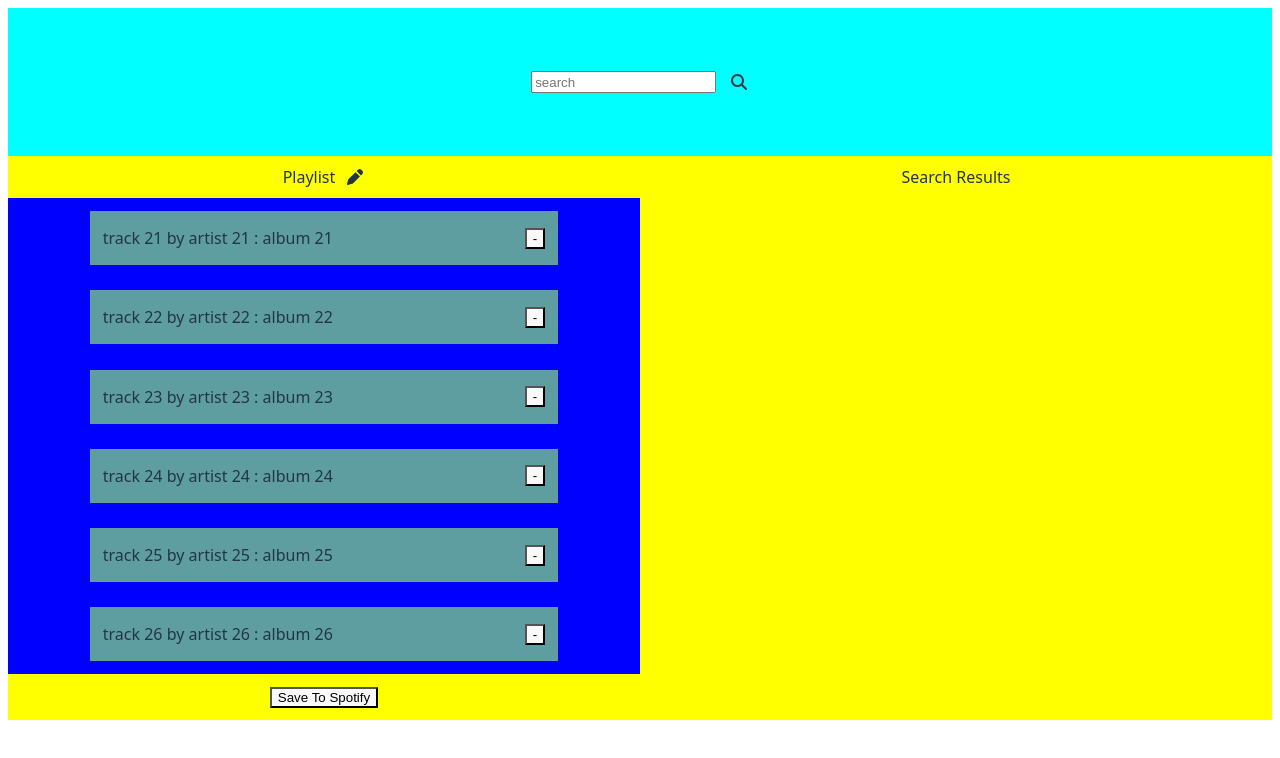
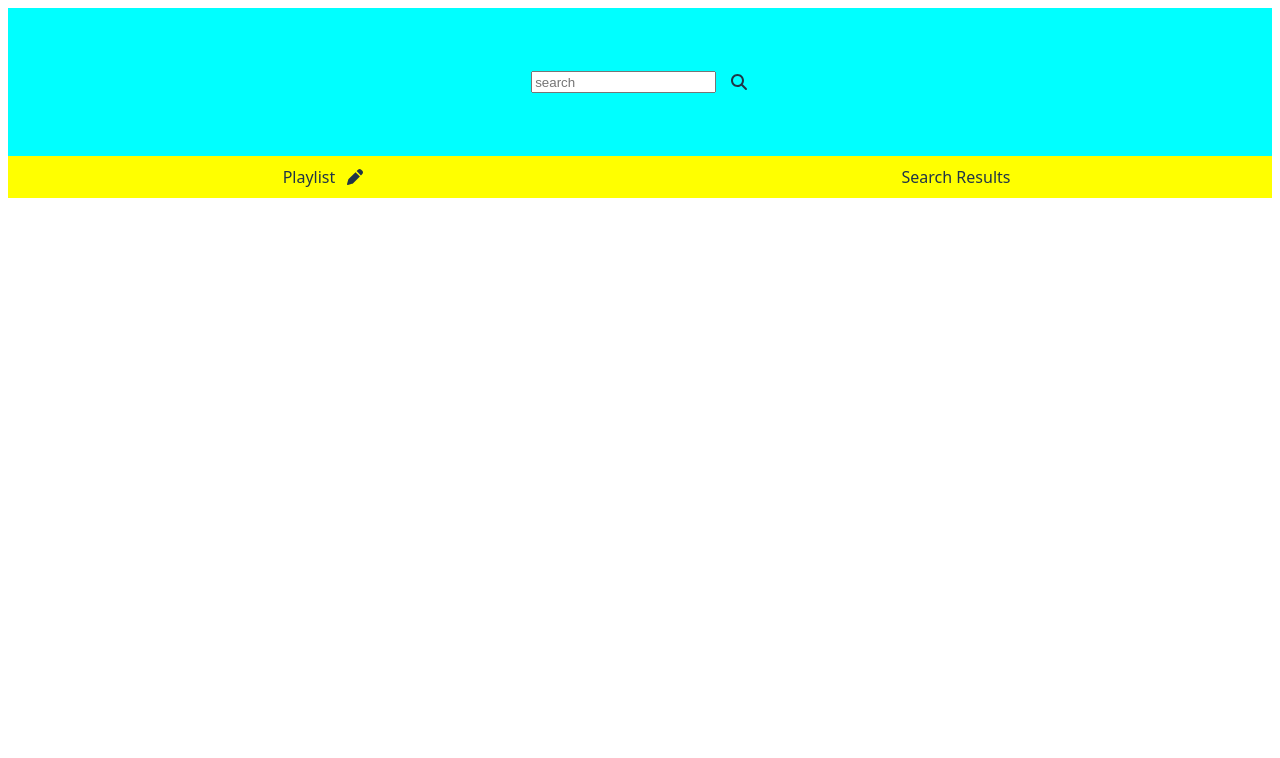
Before and after one commit to bharatkh92/Jammming, a React (Vite) app: page / in a window 1280 px wide. Shown: the top 758 px of the page. Built offline with nearby package versions, Linux system fonts and the light colour scheme; sample sign-in values are in the browser's storage.

Commit message:
assdfdsgdsfaf

```diff
--- a/src/App.jsx
+++ b/src/App.jsx
@@ -11,7 +11,7 @@ const redirectURI = "https://codecademyjammingbharatkh92.netlify.app/callback";
 
 function App() {
   const [response, setResponse] = useState();
-  const [playlist, setPlaylist] = useState(PlaylistData);
+  const [playlist, setPlaylist] = useState();
 
   useEffect(() => {
     let spotify_access_token = localStorage.getItem("spotify_access_token");
--- a/src/components/Track/Track.jsx
+++ b/src/components/Track/Track.jsx
@@ -1,14 +1,25 @@
 import React from "react";
-import styles from './Track.module.css';
+import styles from "./Track.module.css";
 
-function Track({id, track, artist, album, handleButtonClick, buttonOperator}) {
-    return(
-
-        <div className={styles.track}>
-            <p id={id}>{track} by {artist} : {album}</p>
-            <button onClick={()=> handleButtonClick(id, track, artist, album)}>{buttonOperator}</button>
-        </div>
-    )
+function Track({
+  id,
+  name,
+  artists,
+  album,
+  uri,
+  handleButtonClick,
+  buttonOperator,
+}) {
+  return (
+    <div className={styles.track}>
+      <p id={id} uri={uri}>
+        {name} by {artists.map((artist) => artist)} : {album}
+      </p>
+      <button onClick={() => handleButtonClick(id, name, artists, album)}>
+        {buttonOperator}
+      </button>
+    </div>
+  );
 }
 
 export default Track;
--- a/src/components/Tracklist/Tracklist.jsx
+++ b/src/components/Tracklist/Tracklist.jsx
@@ -10,9 +10,10 @@ function Tracklist({ data, setData, handleButtonClick, operation }) {
         data.map((trackObject, index) => (
           <TrackContainer
             id={trackObject.id}
-            track={trackObject.track}
-            artist={trackObject.artist}
+            name={trackObject.name}
+            artists={trackObject.artists}
             album={trackObject.album}
+            uri={trackObject.uri}
             key={index}
             handleButtonClick={handleButtonClick}
             operation={operation}
--- a/src/containers/PlaylistContainer.jsx
+++ b/src/containers/PlaylistContainer.jsx
@@ -10,13 +10,13 @@ function PlaylistContainer({playlist, setPlaylist}) {
     }
 
     function handleRemoveTrack(id, track, artist, album) {
-        setPlaylist((prev) => prev.filter(trackObject => trackObject.track != track));
+        // setPlaylist((prev) => prev.filter(trackObject => trackObject.track != track));
     }
 
     function handleSaveToSpotify() {
-        let uriArray = [];
-        playlist.map(trackObject => uriArray.push(trackObject.uri));
-        alert(uriArray);
+        // let uriArray = [];
+        // playlist.map(trackObject => uriArray.push(trackObject.uri));
+        // alert(uriArray);
     }
 
     return(
--- a/src/containers/SearchBarContainer.jsx
+++ b/src/containers/SearchBarContainer.jsx
@@ -16,6 +16,7 @@ function SearchBarContainer({ setResponse }) {
       uri: arrayElement.uri,
     }));
     tracksArray.map((element) => console.log(element));
+    setResponse(tracksArray);
   }
 
   return (
--- a/src/containers/SearchResultsContainer.jsx
+++ b/src/containers/SearchResultsContainer.jsx
@@ -10,9 +10,9 @@ function SearchResultsContainer({
   const operation = "addTrack";
   function handleAddTrack(id, track, artist, album) {
     // alert(`track ${track} artist ${artist} album${album}`)
-    if (!playlist.find((trackObject) => trackObject.track === track)) {
-      setPlaylist((prev) => [...prev, { track, artist, album, id }]);
-    }
+    // if (!playlist.find((trackObject) => trackObject.track === track)) {
+    //   setPlaylist((prev) => [...prev, { track, artist, album, id }]);
+    // }
   }
   return (
     <>
--- a/src/containers/TrackContainer.jsx
+++ b/src/containers/TrackContainer.jsx
@@ -1,14 +1,14 @@
 import React from "react";
 import Track from "../components/Track/Track";
 
-function TrackContainer({id, track, artist, album, handleButtonClick, operation}) {
+function TrackContainer({id, name, artists, album, uri, handleButtonClick, operation}) {
     return(
         <>
             {   operation === 'addTrack'
                  ?
-                (<Track id={id} track={track} artist={artist} album={album} handleButtonClick={handleButtonClick} buttonOperator={'+'}/> )
+                (<Track id={id} name={name} artists={artists} album={album} uri={uri} handleButtonClick={handleButtonClick} buttonOperator={'+'}/> )
                 :
-                (<Track id={id} track={track} artist={artist} album={album} handleButtonClick={handleButtonClick} buttonOperator={'-'}/> )
+                (<Track id={id} name={name} artists={artists} album={album} uri={uri} handleButtonClick={handleButtonClick} buttonOperator={'-'}/> )
 
             }
         </>
```
